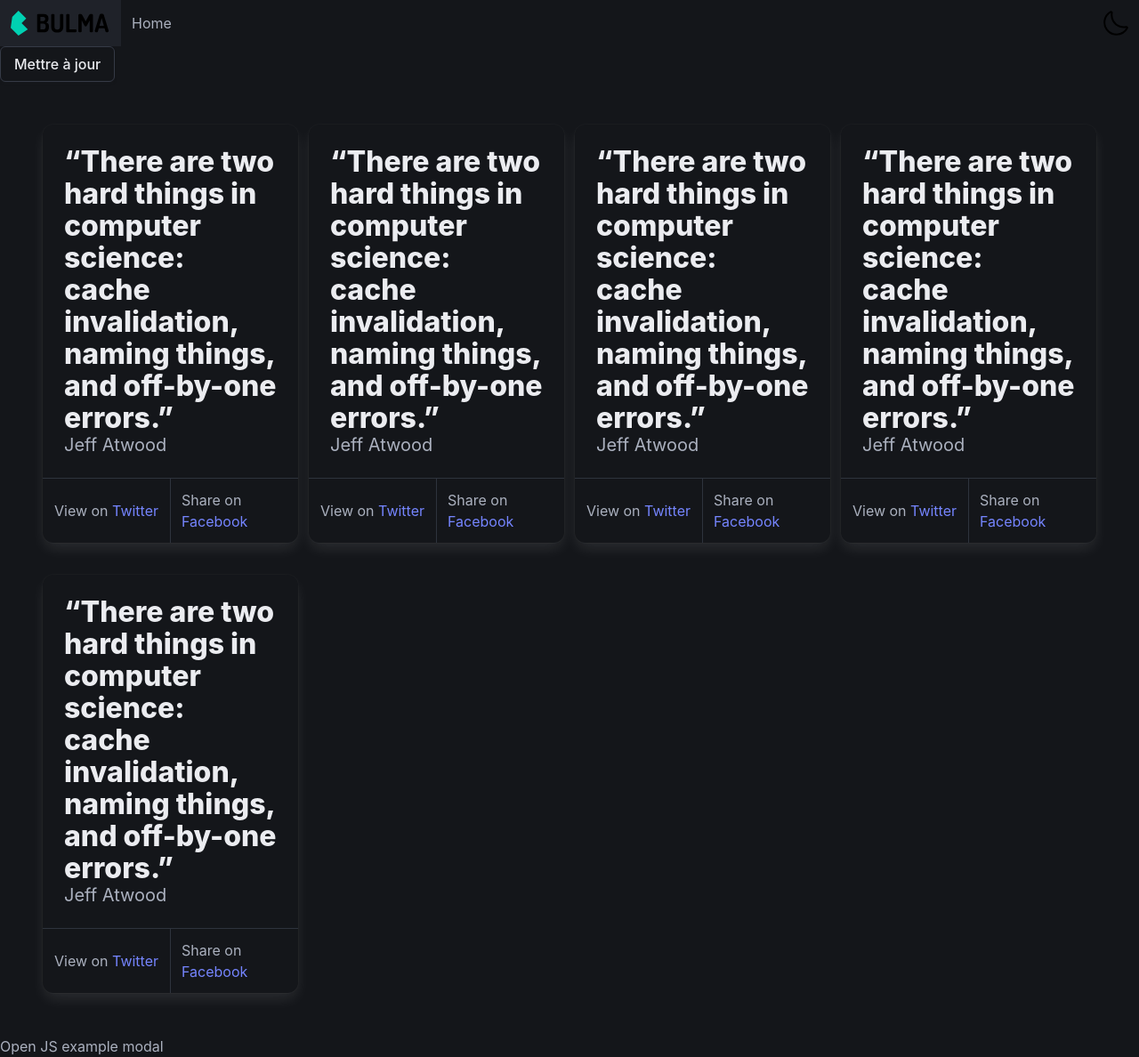
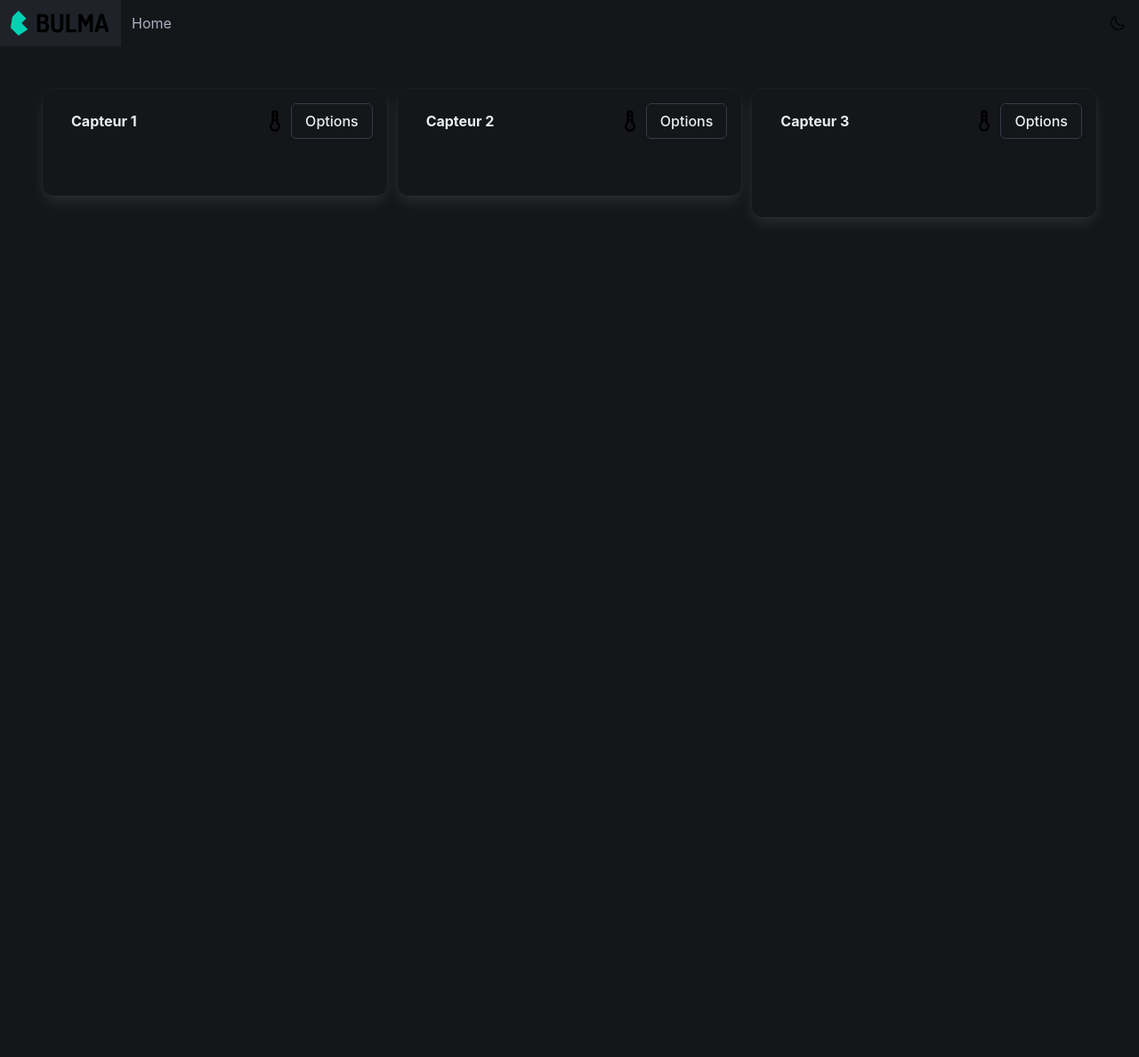
Before and after one commit to Francis-Lachapelle/station-meteo, a Flask app: page / in a window 1280 px wide. Shown: the whole page at 89% size. After the commit the page ends 249 px from the top, so only its background shows below. Run offline with Flask 3, Linux system fonts and the light colour scheme.

Commit message:
Add icons with dark/light mode. Starting to work on the sensor modals.

```diff
--- a/app.py
+++ b/app.py
@@ -7,7 +7,16 @@ app.secret_key = b'_5#y2L"F4Q8z\n\xec]/'
 
 @app.route("/")
 def welcome():
-    return render_template('index.html')
+    menu_items = []
+
+    menu_items = [
+       {"sensorId":'124124125152', "label": "Capteur 1", "itemType":'sensor', "data":{"temp":23, "humidity":45, "pressure":102, "air_quality":67}},
+       {"sensorId":'124124125152', "label": "Capteur 2", "itemType":'sensor',"data":{"temp":26, "humidity":65}},
+       {"sensorId":'1241121424125152', "label": "Capteur 3", "itemType":'sensor', "data":{"temp":34, "humidity":66, "pressure":102}},
+
+    ]
+
+    return render_template('startMenu.html', menu_items=menu_items)
 
 #@app.route("/<string:device>")
 #def show_device(device):
--- a/static/main.js
+++ b/static/main.js
@@ -59,29 +59,54 @@ document.addEventListener('DOMContentLoaded', () => {
 
     const savedTheme = localStorage.getItem("theme");
     const prefersDarkScheme = window.matchMedia("(prefers-color-scheme: dark)").matches;
-    const themeIcon = document.getElementById('toggleTheme')
-    const darkIconPath = themeIcon.getAttribute("data-dark-icon");
-    const lightIconPath = themeIcon.getAttribute("data-light-icon");
+
 
     if (savedTheme === "dark" || (!savedTheme && prefersDarkScheme)) {
-        toggleThemeIcon('theme-dark')
+        toggleThemeIcons('theme-dark')
     } else {
-        toggleThemeIcon('theme-light')
+        toggleThemeIcons('theme-light')
     }
 
-    function toggleThemeIcon(theme) {
-        themeIcon.src = theme === "theme-light" ? darkIconPath : lightIconPath;
+    function toggleThemeIcons(theme) {
+
+        const icons = document.getElementsByClassName('icon')
+        for (const icon of icons) {
+            const darkIconPath = icon.getAttribute("data-dark-icon");
+            const lightIconPath = icon.getAttribute("data-light-icon");
+            icon.src = theme === 'theme-light' ? darkIconPath : lightIconPath
+        }
     }
 
     function toggleTheme() {
         const $html = document.getElementsByTagName('html')[0]
         const theme = $html.className === 'theme-dark' ? 'theme-light' : 'theme-dark'
         $html.className = theme
-        toggleThemeIcon(theme)
+        toggleThemeIcons(theme)
     }
 
     document.getElementById('toggleTheme').addEventListener('click', toggleTheme)
 
+    const sensorModal = document.getElementById('sensor-modal');
+    const sensorModalTitle = document.getElementById('sensor-modal-title');
+    const sensorModalData = document.getElementById('sensor-modal-data');
+
+    document.querySelectorAll('.option-button').forEach(button => {
+        button.addEventListener('click', async (event) => {
+            const sensorId = event.target.getAttribute('data-id');
+            const itemData = await (await fetch('/update-section')).text()
+
+            if (itemData) {
+                // Update modal content with the selected data
+                sensorModalTitle.textContent = `${sensorId}`;
+                sensorModalData.innerHTML = `
+                    ${itemData}
+                `;
+
+                // Show the modal
+                sensorModal.classList.add('is-active');
+            }
+        });
+    });
 });
 
 async function updateContent() {
--- a/static/style.css
+++ b/static/style.css
@@ -4,3 +4,7 @@
     box-shadow: 0px 4px 10px rgba(0, 0, 0, 0.3);
     transition: box-shadow 0.3s ease-in-out;
 }
+
+.select-none {
+    user-select: none;
+}
--- a/templates/base.html
+++ b/templates/base.html
@@ -11,7 +11,7 @@
     <script src="{{ url_for('static', filename='main.js') }}"></script>
 </head>
 
-<body>
+<body class="has-navbar-fixed-top select-none">
 
     {% include 'navbar.html' %}
 
--- a/templates/index.html
+++ /dev/null
@@ -1,133 +0,0 @@
-{% extends 'base.html' %}
-
-{% block content %}
-<div id="dynamic-section"></div>
-<button class='button' type='anchor' onclick="updateContent()">Mettre à jour</button>
-
-
-<section class="section">
-
-    <div class="grid is-col-min-10">
-        <div class="card">
-            <div class="card-content">
-                <p class="title">
-                    “There are two hard things in computer science: cache invalidation, naming
-                    things, and off-by-one errors.”
-                </p>
-                <p class="subtitle">Jeff Atwood</p>
-            </div>
-            <footer class="card-footer">
-                <p class="card-footer-item">
-                    <span>
-                        View on
-                        <a href="https://twitter.com/codinghorror/status/506010907021828096">Twitter</a>
-                    </span>
-                </p>
-                <p class="card-footer-item">
-                    <span> Share on <a href="#">Facebook</a> </span>
-                </p>
-            </footer>
-        </div>
-        <div class="card">
-            <div class="card-content">
-                <p class="title">
-                    “There are two hard things in computer science: cache invalidation, naming
-                    things, and off-by-one errors.”
-                </p>
-                <p class="subtitle">Jeff Atwood</p>
-            </div>
-            <footer class="card-footer">
-                <p class="card-footer-item">
-                    <span>
-                        View on
-                        <a href="https://twitter.com/codinghorror/status/506010907021828096">Twitter</a>
-                    </span>
-                </p>
-                <p class="card-footer-item">
-                    <span> Share on <a href="#">Facebook</a> </span>
-                </p>
-            </footer>
-        </div>
-        <div class="card">
-            <div class="card-content">
-                <p class="title">
-                    “There are two hard things in computer science: cache invalidation, naming
-                    things, and off-by-one errors.”
-                </p>
-                <p class="subtitle">Jeff Atwood</p>
-            </div>
-            <footer class="card-footer">
-                <p class="card-footer-item">
-                    <span>
-                        View on
-                        <a href="https://twitter.com/codinghorror/status/506010907021828096">Twitter</a>
-                    </span>
-                </p>
-                <p class="card-footer-item">
-                    <span> Share on <a href="#">Facebook</a> </span>
-                </p>
-            </footer>
-        </div>
-        <div class="card">
-            <div class="card-content">
-                <p class="title">
-                    “There are two hard things in computer science: cache invalidation, naming
-                    things, and off-by-one errors.”
-                </p>
-                <p class="subtitle">Jeff Atwood</p>
-            </div>
-            <footer class="card-footer">
-                <p class="card-footer-item">
-                    <span>
-                        View on
-                        <a href="https://twitter.com/codinghorror/status/506010907021828096">Twitter</a>
-                    </span>
-                </p>
-                <p class="card-footer-item">
-                    <span> Share on <a href="#">Facebook</a> </span>
-                </p>
-            </footer>
-        </div>
-        <div class="card">
-            <div class="card-content">
-                <p class="title">
-                    “There are two hard things in computer science: cache invalidation, naming
-                    things, and off-by-one errors.”
-                </p>
-                <p class="subtitle">Jeff Atwood</p>
-            </div>
-            <footer class="card-footer">
-                <p class="card-footer-item">
-                    <span>
-                        View on
-                        <a href="https://twitter.com/codinghorror/status/506010907021828096">Twitter</a>
-                    </span>
-                </p>
-                <p class="card-footer-item">
-                    <span> Share on <a href="#">Facebook</a> </span>
-                </p>
-            </footer>
-        </div>
-    </div>
-
-</section>
-
-<section>
-    <button class="js-modal-trigger" data-target="modal-js-example">
-        Open JS example modal
-    </button>
-
-    <div id="modal-js-example" class="modal">
-        <div class="modal-background"></div>
-
-        <div class="modal-content">
-            <div class="box">
-                <p>Modal JS example</p>
-                <!-- Your content -->
-            </div>
-        </div>
-
-        <button class="modal-close is-large" aria-label="close"></button>
-    </div>
-</section>
-{% endblock %}
--- a/templates/navbar.html
+++ b/templates/navbar.html
@@ -1,4 +1,4 @@
-<nav class="navbar" role="navigation" aria-label="main navigation">
+<nav class="navbar is-fixed-top" role="navigation" aria-label="main navigation">
     <div class="navbar-brand">
         <a class="navbar-item" href="https://bulma.io">
             <svg width="640" height="160" viewBox="0 0 640 160" fill="none" xmlns="http://www.w3.org/2000/svg">
@@ -30,8 +30,8 @@
 
         <div class="navbar-end">
             <a class="navbar-item">
-                <img id="toggleTheme" src="{{ url_for('static', filename='assets/lightMode.svg') }}" alt="Theme Icon"
-                    data-light-icon="{{ url_for('static', filename='assets/lightMode.svg') }}"
+                <img class="icon" id="toggleTheme" src="{{ url_for('static', filename='assets/lightMode.svg') }}"
+                    alt="Theme Icon" data-light-icon="{{ url_for('static', filename='assets/lightMode.svg') }}"
                     data-dark-icon="{{ url_for('static', filename='assets/darkMode.svg') }}">
             </a>
         </div>
--- /dev/null
+++ b/templates/startMenu.html
@@ -0,0 +1,41 @@
+{% extends 'base.html' %}
+
+{% block content %}
+<section class="section">
+
+    <div class="grid is-col-min-10">
+        {% for item in menu_items %}
+        <div class="card">
+            <header class="card-header-icon" aria-label="more options">
+                <p class="card-header-title">{{ item.label }}</p>
+                <img class="icon" id="thermometerIcon"
+                    src="{{ url_for('static', filename='assets/thermometerLightMode.svg') }}" alt="Theme Icon"
+                    width="40px" data-light-icon="{{ url_for('static', filename='assets/thermometerLightMode.svg') }}"
+                    data-dark-icon="{{ url_for('static', filename='assets/thermometerDarkMode.svg') }}">
+                <button class="button option-button" data-id="{{ item.sensorId }}">Options</button>
+            </header>
+            <div class="card-content">
+
+            </div>
+
+        </div>
+        {% endfor %}
+    </div>
+
+</section>
+
+<section>
+    <div id="sensor-modal" class="modal">
+        <div class="modal-background"></div>
+        <div class="modal-content">
+            <div class="box">
+                <p id="sensor-modal-title">Sensor Data</p>
+                <div id="sensor-modal-data">
+                    <!-- Dynamically generated data will go here -->
+                </div>
+            </div>
+        </div>
+        <button class="modal-close is-large" aria-label="close"></button>
+    </div>
+</section>
+{% endblock %}
```
Also changed, not shown: static/assets/addIconDark.svg (added), static/assets/addIconLight.svg (added), static/assets/thermometerDarkMode.svg (added), static/assets/thermometerLightMode.svg (added).
